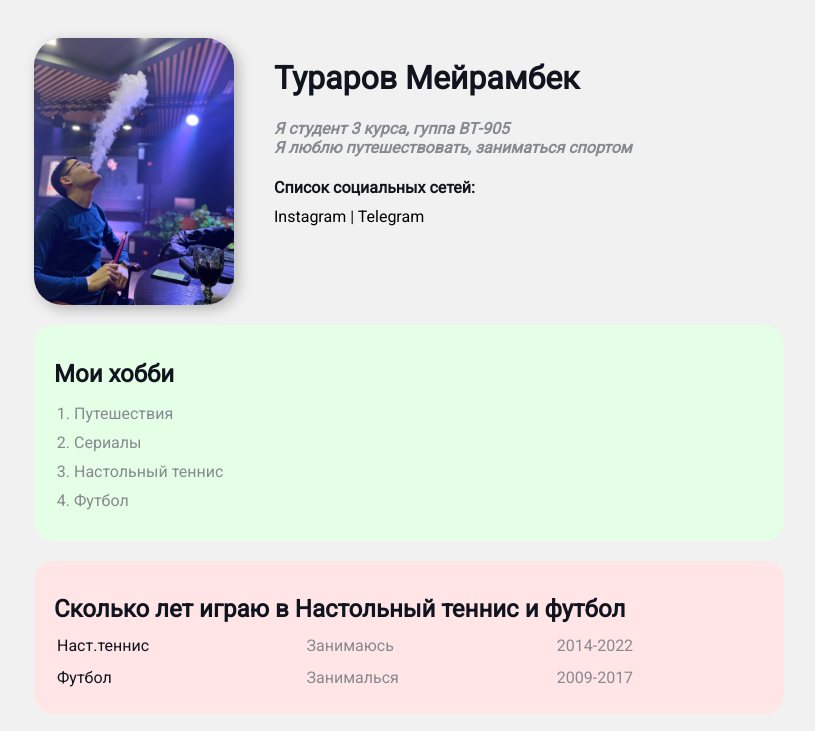
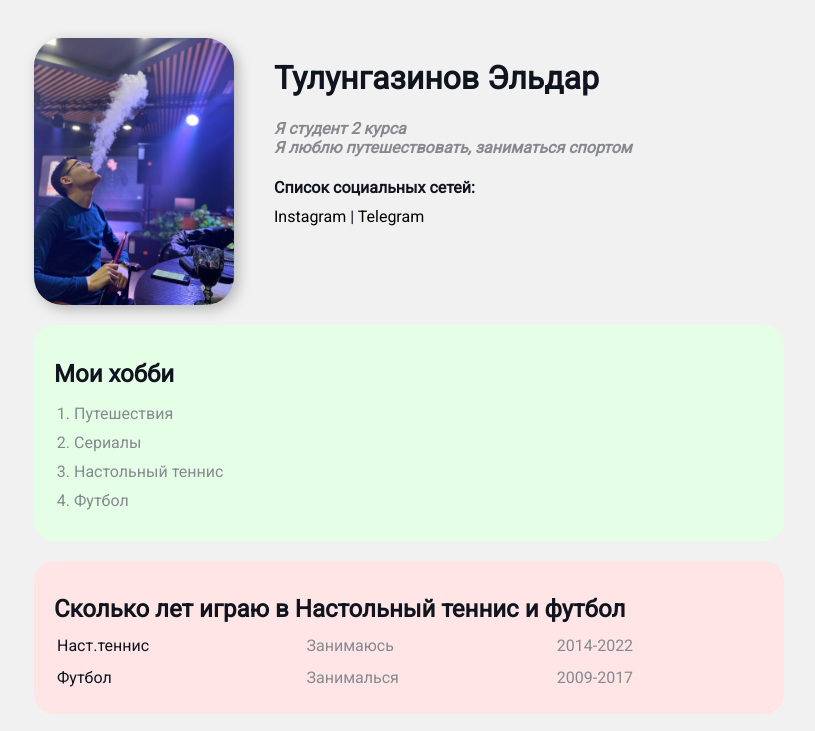
Before and after one commit to m1kO0o/osebe, a plain HTML site: page index.html in a window 1280 px wide. Shown: the top 731 px of the page, without its empty margins (231-1046 px from the left). Drawn offline with Linux system fonts and the light colour scheme.

Commit message:
Update index.html

```diff
--- a/index.html
+++ b/index.html
@@ -4,8 +4,8 @@
   <meta charset="UTF-8">
   <meta http-equiv="X-UA-Compatible" content="IE=edge">
   <meta name="viewport" content="width=device-width, initial-scale=1.0">
-  <meta name="keywords" content="turarov, cv, resume">
-  <meta name="description" content="Это сайт - резюме Турарова Мейрамбека">
+  <meta name="keywords" content="tulungazinov, cv, resume">
+  <meta name="description" content="Это сайт - резюме Тулунгазинов Эльдар">
   <link rel="stylesheet" href="styles.css">
   <title>Resume</title>
 </head>
@@ -14,18 +14,18 @@
   <div class="container">
 
     <div class="info">
-      <img src="miko.jpg" alt="Тураров Мейрамбек" class="avatar" width="150">
+      <img src="miko.jpg" alt="Тулунгазинов Эльдар" class="avatar" width="150">
 
       <div class="info-text">
-        <h1>Тураров Мейрамбек</h1>
+        <h1>Тулунгазинов Эльдар</h1>
 
-        <p>Я студент 3 курса, <strong>гуппа ВТ-905</strong></p>
+        <p>Я студент 2 курса</p>
 
         <p>Я люблю <em>путешествовать, заниматься спортом</em></p>
 
         <h4>Список социальных сетей:</h4>
 
-        <a href="https://www.instagram.com/turarov_mm/" target="_blank">Instagram</a>
+        <a href="https://instagram.com/ssyelxwis?igshid=YmMyMTA2M2Y=" target="_blank">Instagram</a>
         |
         <a href="https://t.me/m1k000o" target="_blank">Telegram</a>
       </div>
```
